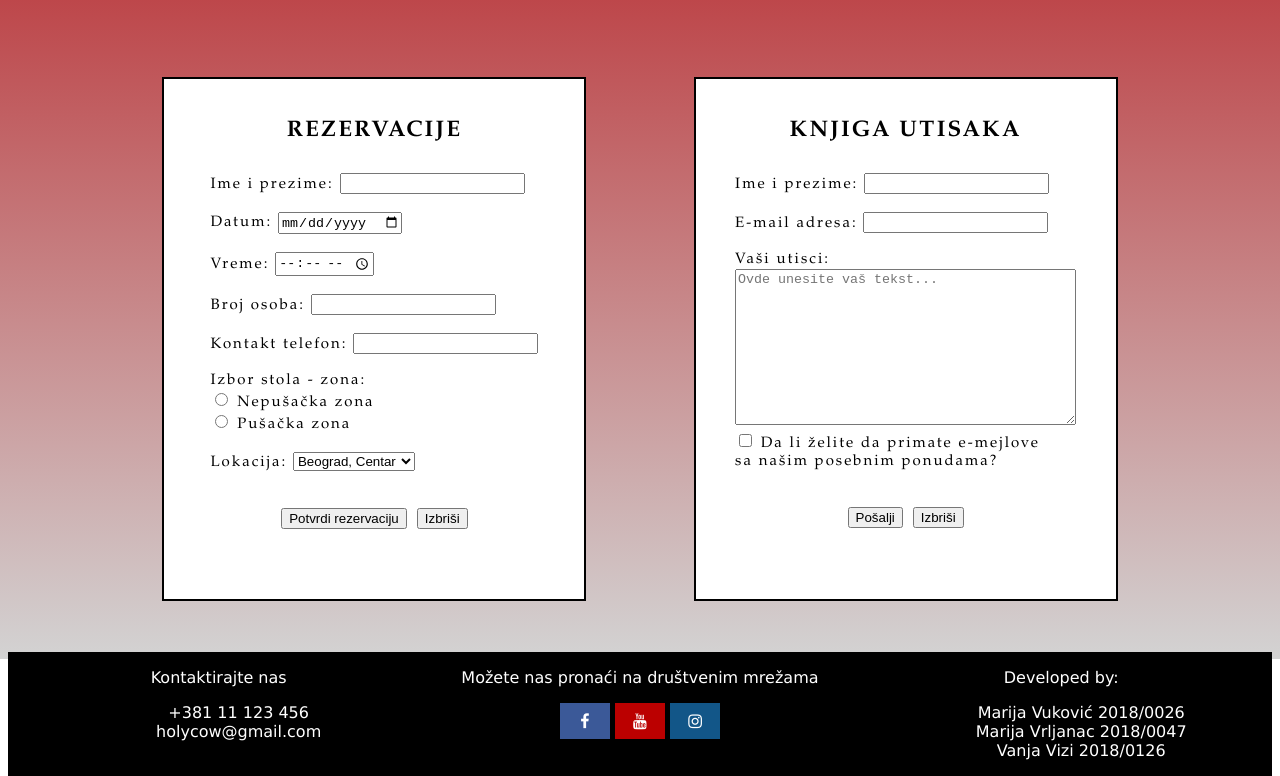
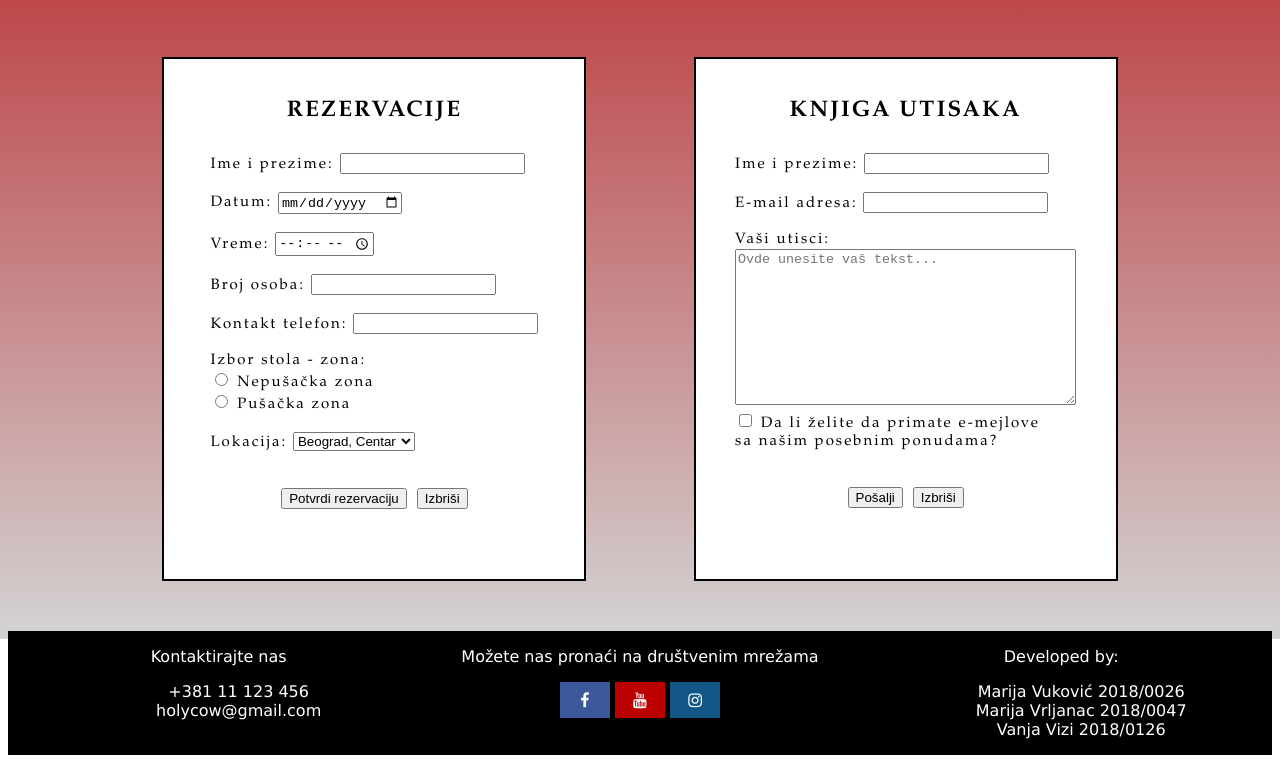
Before and after one commit to VanjaVizi/Holycow, a plain HTML site: page kontakt.html in a window 1280 px wide. Shown: the part 70-846 px from the top of the page. After the commit the page ends 825 px from the top, so only its background shows below. Drawn offline with nearby package versions, Linux system fonts and the light colour scheme.

Commit message:
Update styleKontakt.css

```diff
--- a/css/styleKontakt.css
+++ b/css/styleKontakt.css
@@ -10,8 +10,7 @@ h2{
     letter-spacing: 2px;
     padding: 10px 0px 0px 0px;
     text-align: center;
-    margin-top: 60px;
-    margin-bottom: 1px;
+    margin-top: 40px;
     margin-left: 0;
     margin-right: 0;
 }
```
